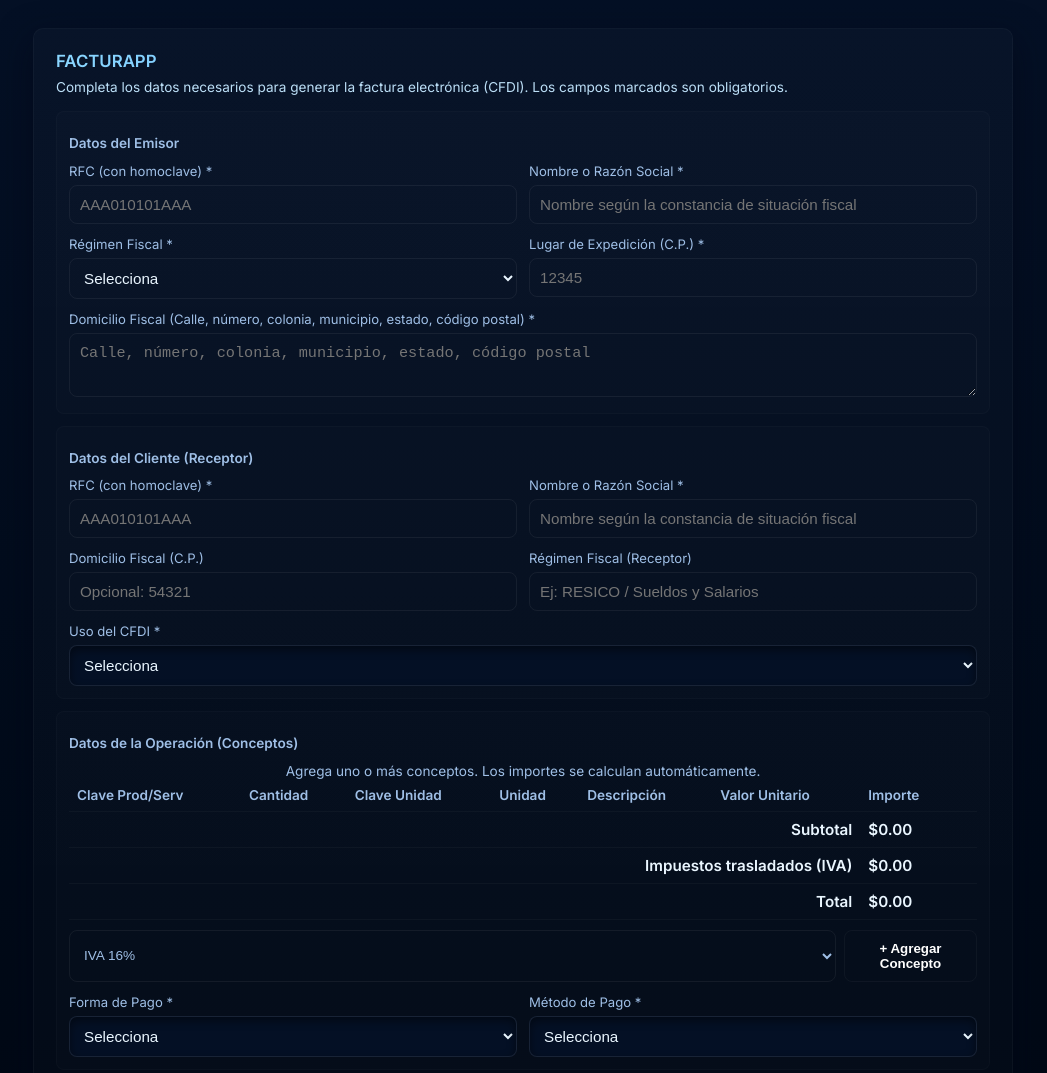
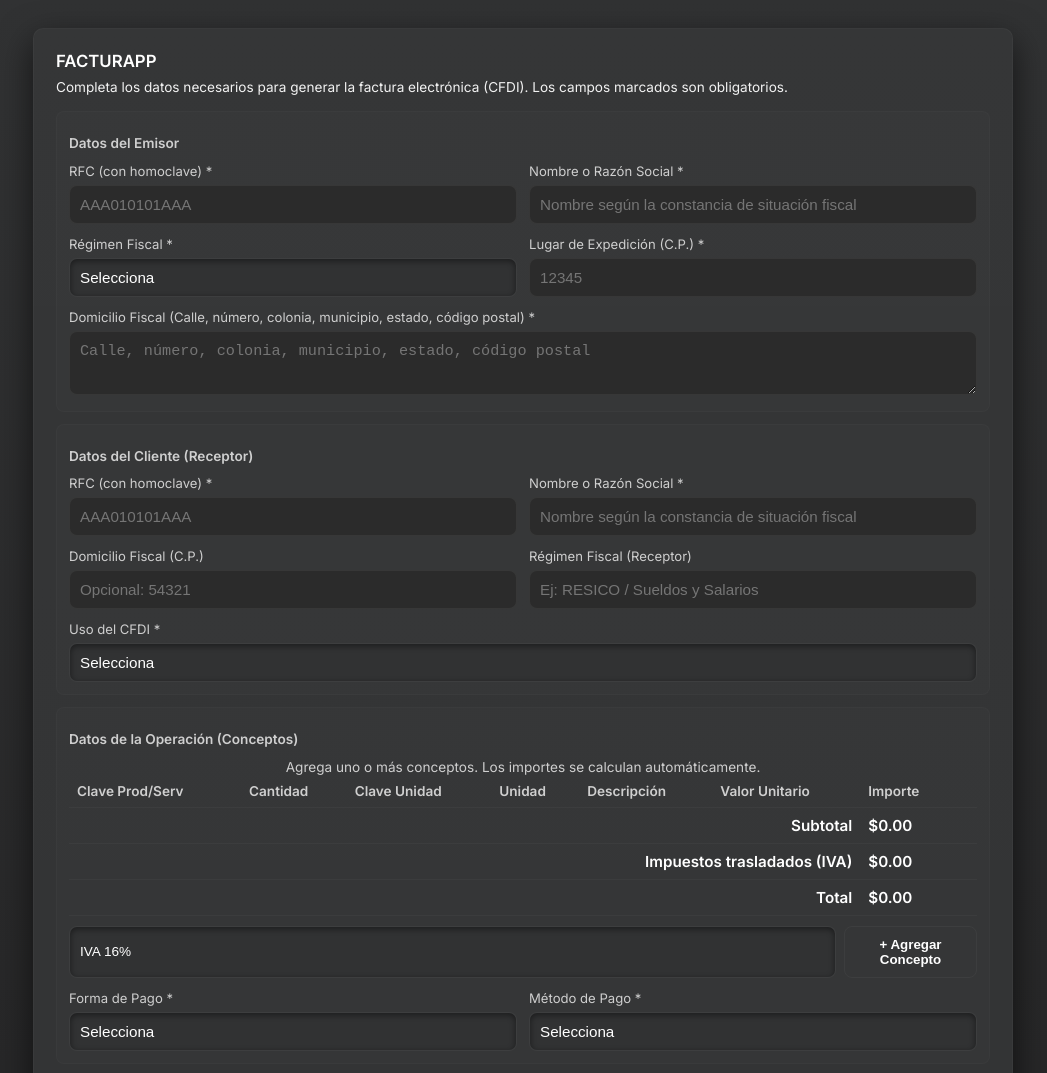
Before and after one commit to diegohdzglz040404/enfacturapp, a plain HTML site: page index.html in a window 1280 px wide. Shown: the top 1073 px of the page, without its empty margins (117-1164 px from the left). Drawn offline with Linux system fonts and the light colour scheme.

Commit message:
Revamp CFDI form styles and layout
Updated styles and structure for the CFDI generation form, enhancing visibility and usability of select elements. Adjusted layout and added new color scheme for improved aesthetics.

```diff
--- a/index.html
+++ b/index.html
@@ -7,62 +7,148 @@
 <link href="https://fonts.googleapis.com/css2?family=Inter:wght@300;400;600&display=swap" rel="stylesheet">
 <style>
   :root{
-    --bg:#071428; --card:#061022aa; --accent:#2C9CFF; --muted:#9fbfe6; --glass: rgba(255,255,255,0.03);
+    /* tonos neutros / blancos solicitados */
+    --page-bg: #313233;                    /* rgb(49,50,51) */
+    --card-bg: #313233;                    /* tarjetas / secciones */
+    --accent: #FFFFFF;                     /* acento claro (blanco) */
+    --accent-light: #F2F2F2;               /* acento claro secundario */
+    --muted: #CFCFCF;                      /* texto secundario / labels */
+    --shape-bg-color: #2b2b2b;             /* inputs, ligeramente más oscuro que la card */
+    --glass: rgba(255,255,255,0.03);
     --radius:10px;
-    --select-bg-rgb: 4,16,37; /* fondo similar al background */
+    --select-bg-rgb: 49,50,51;             /* usado como rgb(...) */
+    --btn-bg: #FFFFFF;                     /* botones sólidos (blanco) */
+    --btn-text-dark: #000000;              /* texto sobre botones claros */
+    --color-error: #FF6B6B;                /* estado: error */
+    --color-success: #51CF66;              /* estado: éxito */
   }
+
   *{box-sizing:border-box}
-  body{margin:0;min-height:100vh;font-family:Inter,system-ui,Arial;color:#eaf6ff;
-    background:linear-gradient(180deg,#041025,#000814);display:flex;align-items:center;justify-content:center;padding:28px;}
-  .card{width:100%;max-width:980px;background:linear-gradient(180deg, rgba(255,255,255,0.02), rgba(255,255,255,0.01));
-    border:1px solid var(--glass);border-radius:var(--radius);padding:22px;box-shadow:0 12px 34px rgba(2,6,23,0.6);}
-  h1{margin:0 0 8px;font-size:1.05rem;background:linear-gradient(90deg,#8ad6ff,#4da6ff);-webkit-background-clip:text;color:transparent}
-  p.lead{margin:0 0 16px;color:#bcdff7}
-  .grid{display:grid;gap:12px}
-  .cols-2{grid-template-columns:1fr 1fr}
-  .section{background:rgba(255,255,255,0.01);padding:12px;border-radius:8px;border:1px solid rgba(255,255,255,0.02)}
-  label{display:block;font-size:0.82rem;color:var(--muted);margin-bottom:6px}
+  body{
+    margin:0;
+    min-height:100vh;
+    font-family:Inter,system-ui,Arial;
+    color:var(--accent);
+    background: linear-gradient(180deg, var(--page-bg), #262627);
+    display:flex;
+    align-items:center;
+    justify-content:center;
+    padding:28px;
+  }
+
+  .card{
+    width:100%;
+    max-width:980px;
+    background: linear-gradient(180deg, rgba(255,255,255,0.02), rgba(255,255,255,0.01));
+    background-color: var(--card-bg);
+    border:1px solid var(--glass);
+    border-radius:var(--radius);
+    padding:22px;
+    box-shadow: 0 12px 34px rgba(0,0,0,0.6);
+  }
+
+  h1{
+    margin:0 0 8px;
+    font-size:1.05rem;
+    color:var(--accent);
+    font-weight:600;
+  }
+
+  p.lead{ margin:0 0 16px; color:var(--accent-light) }
+
+  .grid{ display:grid; gap:12px }
+  .cols-2{ grid-template-columns:1fr 1fr }
+
+  .section{
+    background: rgba(255,255,255,0.01);
+    padding:12px;
+    border-radius:8px;
+    border:1px solid rgba(255,255,255,0.02);
+  }
+
+  label{ display:block; font-size:0.82rem; color:var(--muted); margin-bottom:6px }
+
   input[type=text], input[type=number], textarea, select{
-    width:100%;padding:10px;border-radius:8px;border:1px solid rgba(255,255,255,0.06);background:transparent;color:inherit;font-size:0.95rem}
-  textarea{min-height:64px;resize:vertical}
-  .row{display:flex;gap:10px}
-  .row > *{flex:1}
-  .right{text-align:right}
-  .muted{color:#9fbfe6;font-size:0.9rem}
-  .btn{background:linear-gradient(90deg,var(--accent),#0066FF);color:#fff;padding:10px 12px;border:none;border-radius:8px;cursor:pointer;font-weight:600}
-  .btn.ghost{background:transparent;border:1px solid rgba(255,255,255,0.04)}
-  table{width:100%;border-collapse:collapse;margin-top:8px;font-size:0.95rem}
-  th,td{padding:8px;border-bottom:1px solid rgba(255,255,255,0.03);text-align:left}
-  th{color:var(--muted);font-weight:600;font-size:0.85rem}
-  tfoot td{font-weight:700}
-  .small{font-size:0.85rem;color:var(--muted)}
-  .controls{display:flex;gap:8px;justify-content:flex-end;margin-top:10px}
+    width:100%;
+    padding:10px;
+    border-radius:8px;
+    border:1px solid rgba(255,255,255,0.06);
+    background: var(--shape-bg-color);
+    color: var(--accent);
+    font-size:0.95rem;
+  }
 
-  /* Cambios solicitados: selects más visibles con fondo similar al del fondo */
+  textarea{ min-height:64px; resize:vertical }
+
+  .row{ display:flex; gap:10px }
+  .row > *{ flex:1 }
+  .right{ text-align:right }
+
+  .muted{ color:var(--muted); font-size:0.9rem }
+
+  /* botones: fondo blanco, texto negro (sin azules) */
+  .btn{
+    background: var(--btn-bg);
+    color: var(--btn-text-dark);
+    padding:10px 12px;
+    border:none;
+    border-radius:8px;
+    cursor:pointer;
+    font-weight:600;
+  }
+  .btn.ghost{
+    background:transparent;
+    border:1px solid rgba(255,255,255,0.04);
+    color:var(--accent);
+  }
+
+  table{ width:100%; border-collapse:collapse; margin-top:8px; font-size:0.95rem }
+  th,td{ padding:8px; border-bottom:1px solid rgba(255,255,255,0.03); text-align:left }
+  th{ color:var(--muted); font-weight:600; font-size:0.85rem }
+  tfoot td{ font-weight:700 }
+
+  .small{ font-size:0.85rem; color:var(--muted) }
+  .controls{ display:flex; gap:8px; justify-content:flex-end; margin-top:10px }
+
+  /* selects: fondo neutro (sin azul) */
   select#uso-cfdi,
   select#forma-pago,
-  select#metodo-pago {
+  select#metodo-pago,
+  select#emisor-regimen,
+  select#iva-rate,
+  select#forma-pago {
     background: rgb(var(--select-bg-rgb));
-    color: #eaf6ff;
-    border: 1px solid rgba(255,255,255,0.08);
-    box-shadow: 0 4px 10px rgba(0,0,0,0.45) inset;
+    color: var(--accent);
+    border: 1px solid rgba(255,255,255,0.06);
+    box-shadow: inset 0 2px 6px rgba(0,0,0,0.45);
+    -webkit-appearance: none;
+    appearance: none;
   }
-  /* Asegurar que las opciones muestren texto legible en navegadores que soportan */
-  select#uso-cfdi option,
-  select#forma-pago option,
-  select#metodo-pago option {
-    color: #eaf6ff;
+
+  select option{
+    color: var(--accent);
     background: rgb(var(--select-bg-rgb));
   }
-  /* foco más visible */
-  select#uso-cfdi:focus,
-  select#forma-pago:focus,
-  select#metodo-pago:focus {
-    outline: 2px solid rgba(44,156,255,0.18);
+
+  /* focus: usar acento claro / blanca sutil */
+  select:focus, input:focus, textarea:focus {
+    outline: 2px solid rgba(255,255,255,0.12);
     outline-offset: 2px;
   }
 
-  @media (max-width:880px){ .cols-2{grid-template-columns:1fr} .row{flex-direction:column} }
+  /* indicadores de estado (clases utilitarias) */
+  .status {
+    display:inline-block;
+    padding:4px 8px;
+    border-radius:999px;
+    font-size:0.82rem;
+    font-weight:600;
+    color:#000000;
+  }
+  .status.success{ background: var(--color-success); color: #000; }
+  .status.error{ background: var(--color-error); color: #000; }
+
+  @media (max-width:880px){ .cols-2{ grid-template-columns:1fr } .row{ flex-direction:column } }
 </style>
 </head>
 <body>
@@ -152,7 +238,7 @@
       </div>
     </section>
 
-    <!-- Operación / Conceptos (VACÍA al cargar para recibir información) -->
+    <!-- Operación / Conceptos -->
     <section class="section" aria-labelledby="operacion-title" style="margin-top:12px">
       <h2 id="operacion-title" class="small">Datos de la Operación (Conceptos)</h2>
 
@@ -171,9 +257,7 @@
               <th></th>
             </tr>
           </thead>
-          <tbody id="concepts-body">
-            <!-- VACÍO: listo para recibir filas -->
-          </tbody>
+          <tbody id="concepts-body"></tbody>
           <tfoot>
             <tr>
               <td colspan="6" class="right">Subtotal</td>
@@ -268,7 +352,6 @@
     const node = tpl.content.cloneNode(true);
     const tr = node.querySelector('tr');
     tbody.appendChild(node);
-    // if values provided, fill inputs
     if(values){
       const inputs = tr.querySelectorAll('input');
       inputs.forEach((inp,i)=> inp.value = values[i] ?? inp.value);
@@ -305,9 +388,6 @@
   addBtn.addEventListener('click', ()=> addRow());
   ivaSelect.addEventListener('change', recalcAll);
 
-  // NOTA: No se agrega fila de ejemplo al cargar — la sección de Operación queda VACÍA para recibir información.
-
-  // Limpiar formulario
   resetBtn.addEventListener('click', ()=> {
     if(!confirm('Limpiar todos los campos?')) return;
     form.reset();
@@ -315,12 +395,8 @@
     recalcAll();
   });
 
-  // Validación antes de enviar
   form.addEventListener('submit', (e)=>{
-    // Recalcular para asegurar totales correctos
     recalcAll();
-
-    // validaciones básicas
     const requiredSelectors = ['#emisor-rfc','#emisor-nombre','#emisor-domicilio','#emisor-cpostal',
       '#receptor-rfc','#receptor-nombre','#uso-cfdi','#forma-pago','#metodo-pago'];
     for(const sel of requiredSelectors){
@@ -333,14 +409,12 @@
         return;
       }
     }
-    // Al menos 1 concepto
     if(tbody.querySelectorAll('tr').length === 0){
       e.preventDefault();
       alert('Agrega al menos un concepto antes de enviar.');
       addRow();
       return;
     }
-    // Aquí puedes añadir envío real al servidor. Por defecto el form hará POST a action="/enviar-factura".
   });
 
 })();
```
